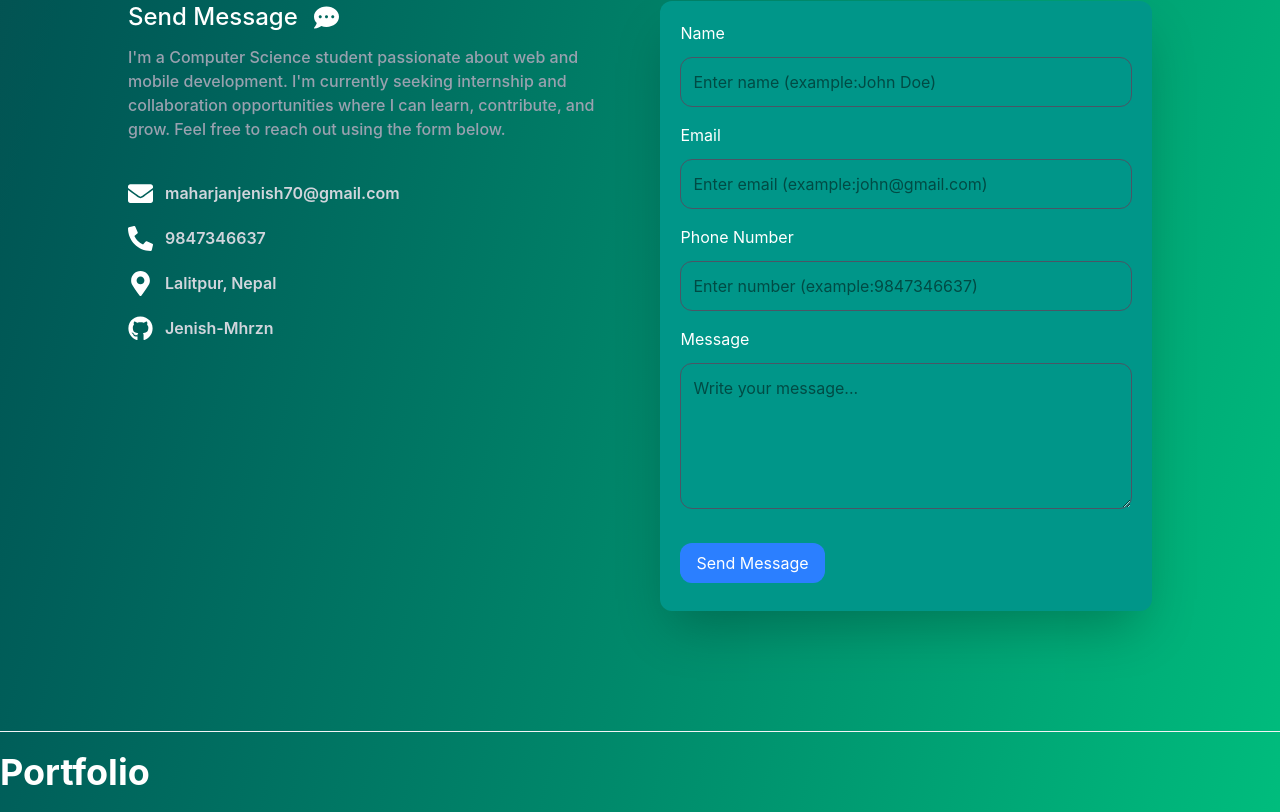
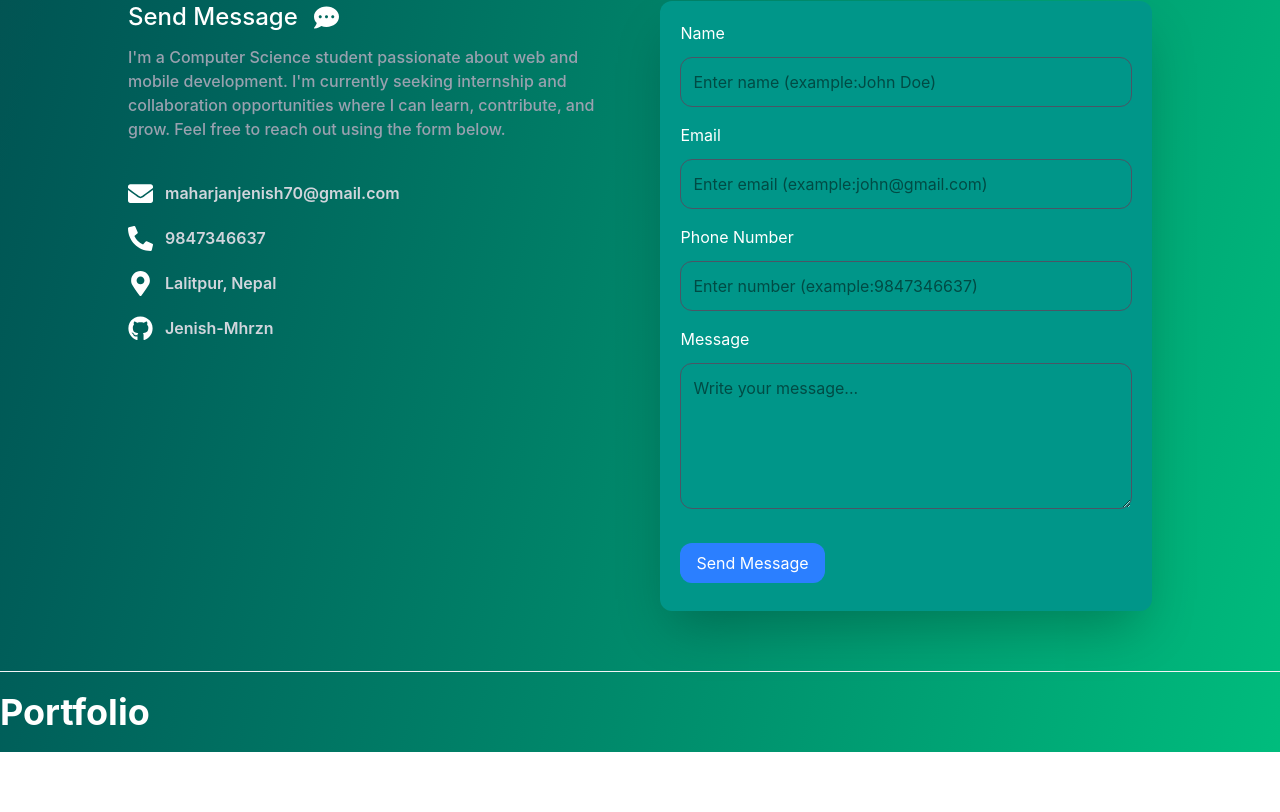
Before and after one commit to Jenish-Mhrzn/Portfolio, a React (Vite) app: page / in a window 1280 px wide. Shown: the part 4507-5319 px from the top of the page. After the commit the page ends 5259 px from the top, so only its background shows below. Built offline with nearby package versions, Linux system fonts and the light colour scheme.

Commit message:
updated hero

```diff
--- a/src/components/Footer.jsx
+++ b/src/components/Footer.jsx
@@ -2,7 +2,7 @@ import React from "react";
 
 const Footer = () => {
   return (
-    <div className="mt-20 border-t  border-gray-100 lg:max-w-7xl mx-auto">
+    <div className="mt-5 border-t  border-gray-100 lg:max-w-7xl mx-auto">
       <h1 className="py-3 px-5 sm:py-5 xl:px-0 text-white font-bold text-2xl sm:text-3xl lg:text-4xl">Portfolio</h1>
     </div>
   );
--- a/src/components/Hero.jsx
+++ b/src/components/Hero.jsx
@@ -53,7 +53,7 @@ const Hero = () => {
             </a>
           </div>
         </div>
-        <div className="mt-9 mb-5 md:mb-0 sm:mt-7 lg:mt-12 basis-[48%]">
+        <div className="mt-9 mb-2 md:mb-0 sm:mt-7 lg:mt-12 basis-[48%]">
           <img src={profile} className="w-full max-w-md mx-auto rounded-xl" />
         </div>
       </div>
```
